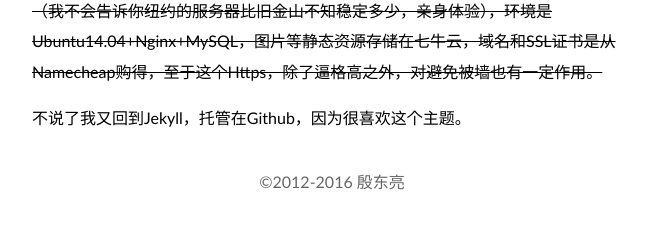
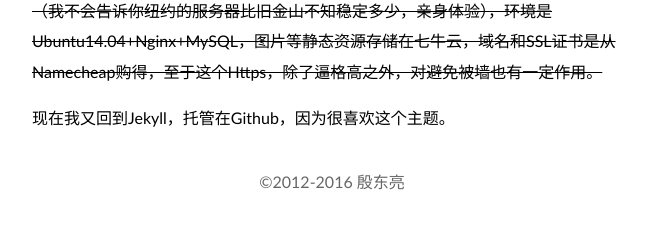
Before and after one commit to dlpu/dlpu.github.io, a Jekyll site: the page built from _posts/2014-09-22-this-blog.md, in a window 1280 px wide. Shown: the part 1389-1614 px from the top of the page, without its empty margins (308-968 px from the left). Built offline with Jekyll 4.4.1, drawn with Linux system fonts in a browser that asks for light colours; some web fonts are replaced; comment, search, counter and statistics services are not loaded.

Commit message:
fix post content

```diff
--- a/_posts/2014-09-22-this-blog.md
+++ b/_posts/2014-09-22-this-blog.md
@@ -15,6 +15,6 @@
 
 终究是我这个人在做博客的时候有一颗追求完美的心(这是病，得治)，不想停下来，而且花费了大量的时间，为什么选择ghost呢，它一需要自己部署，二需要花钱养着Vps，三还得经常备个份。我觉得，Ghost可以让我专注博客，而不是在模板，样式上花费太多的时间，顶多就是部署程序的时候稍微费点心，备份文件也需要点工夫，仅此而已，可以接受，话说我还是挺喜欢在自己的服务器上折腾Linux的东西，另外我在Github Pack上面拿到了Digitalocean的$100和Namecheap的一年SSL证书，可以用一段时间了。可是这样说着说着好像自己又绕了回来，怎么和Wordpress有点像呢，都是搭建服务器，这大学三年就没点进步？额，可是我确实通过这些学到了很多前端的知识。
 
-~~现在博客的架构是：Ghost中文版，服务器是部署在Digitalocean的纽约3号服务器（我不会告诉你纽约的服务器比旧金山不知稳定多少，亲身体验），环境是Ubuntu14.04+Nginx+MySQL，图片等静态资源存储在七牛云，域名和SSL证书是从Namecheap购得，至于这个Https，除了逼格高之外，对避免被墙也有一定作用。~~
+<del>现在博客的架构是：Ghost中文版，服务器是部署在Digitalocean的纽约3号服务器（我不会告诉你纽约的服务器比旧金山不知稳定多少，亲身体验），环境是Ubuntu14.04+Nginx+MySQL，图片等静态资源存储在七牛云，域名和SSL证书是从Namecheap购得，至于这个Https，除了逼格高之外，对避免被墙也有一定作用。</del>
 
-不说了我又回到Jekyll，托管在Github，因为很喜欢这个主题。
+现在我又回到Jekyll，托管在Github，因为很喜欢这个主题。
```
Also changed, not shown: _posts/2016-02-18-python-web.md (renamed from _posts/2016-2-18-python-web.md).
